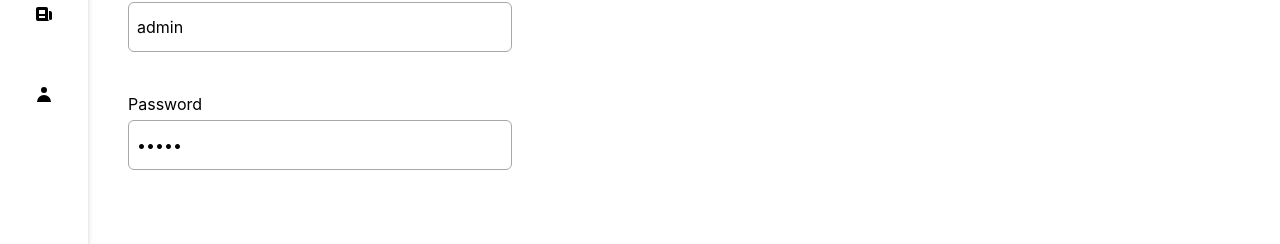
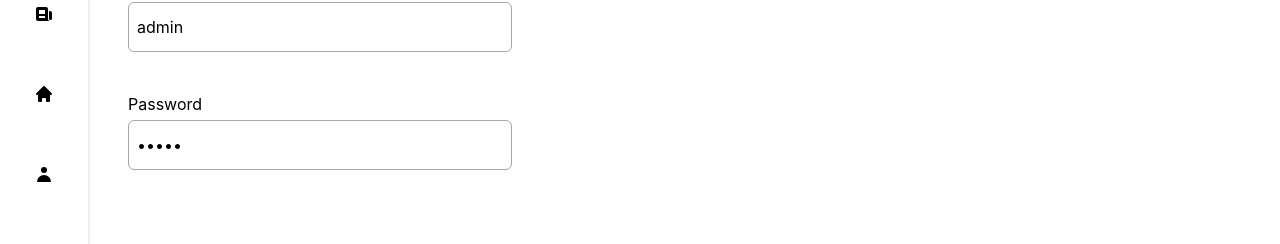
Before and after one commit to jzztn/barangay-victoria-reyes, a Next.js app: page /admin/profile in a window 1280 px wide. Shown: the part 178-422 px from the top of the page. Built offline with nearby package versions, Linux system fonts and the light colour scheme.

Commit message:
Add registration link

```diff
--- a/components/section/side-panel.tsx
+++ b/components/section/side-panel.tsx
@@ -75,6 +75,13 @@ const SidePanel = ({ image, name, admin }: IProps) => {
                 link="/admin/requests"
               />
               <Icon
+                Type={HomeIcon}
+                circleSize="w-10 h-10"
+                iconSize="w-5 h-5"
+                color={false}
+                link="/admin/registrations"
+              />
+              <Icon
                 Type={UserIcon}
                 circleSize="w-10 h-10"
                 iconSize="w-5 h-5"
```
